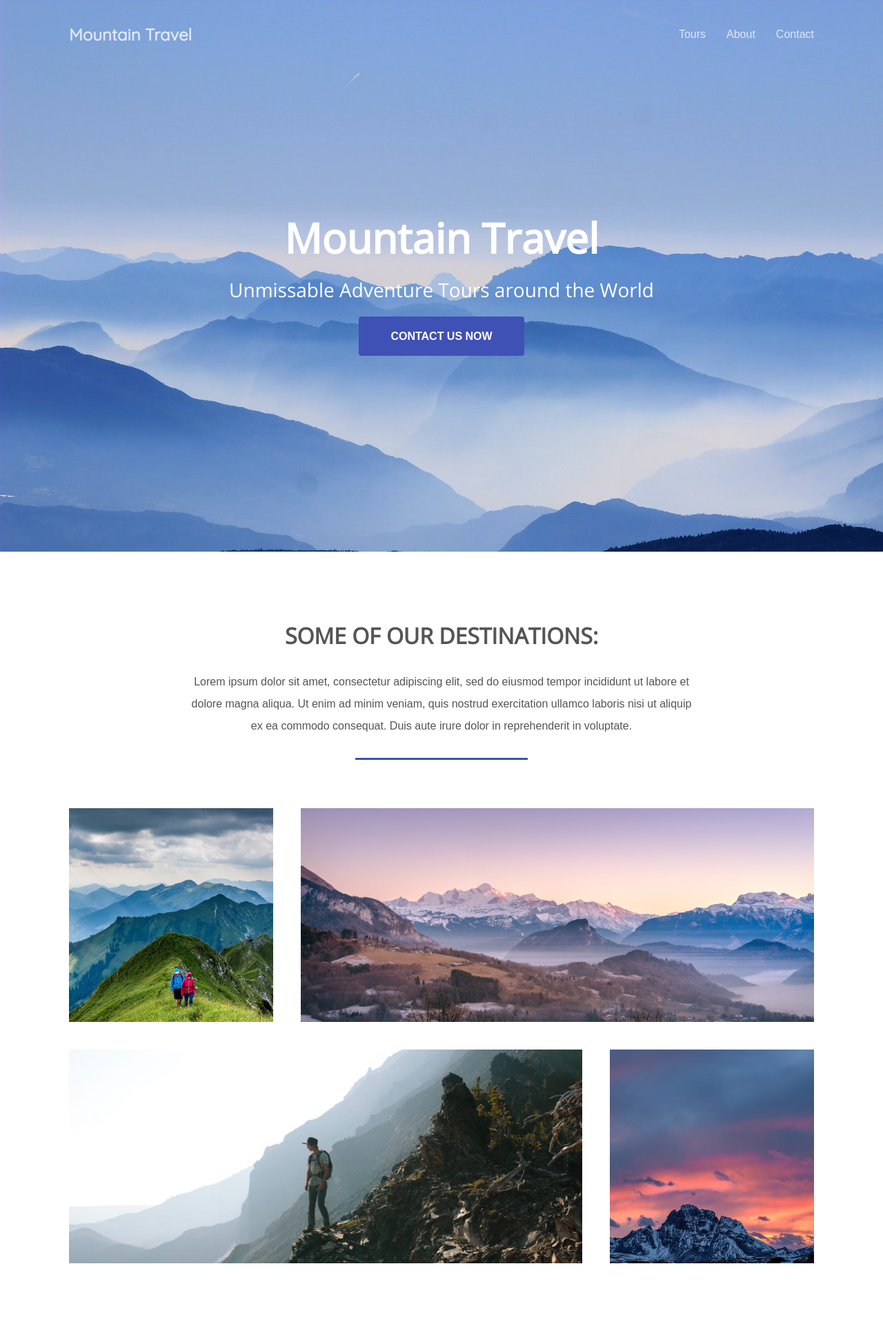
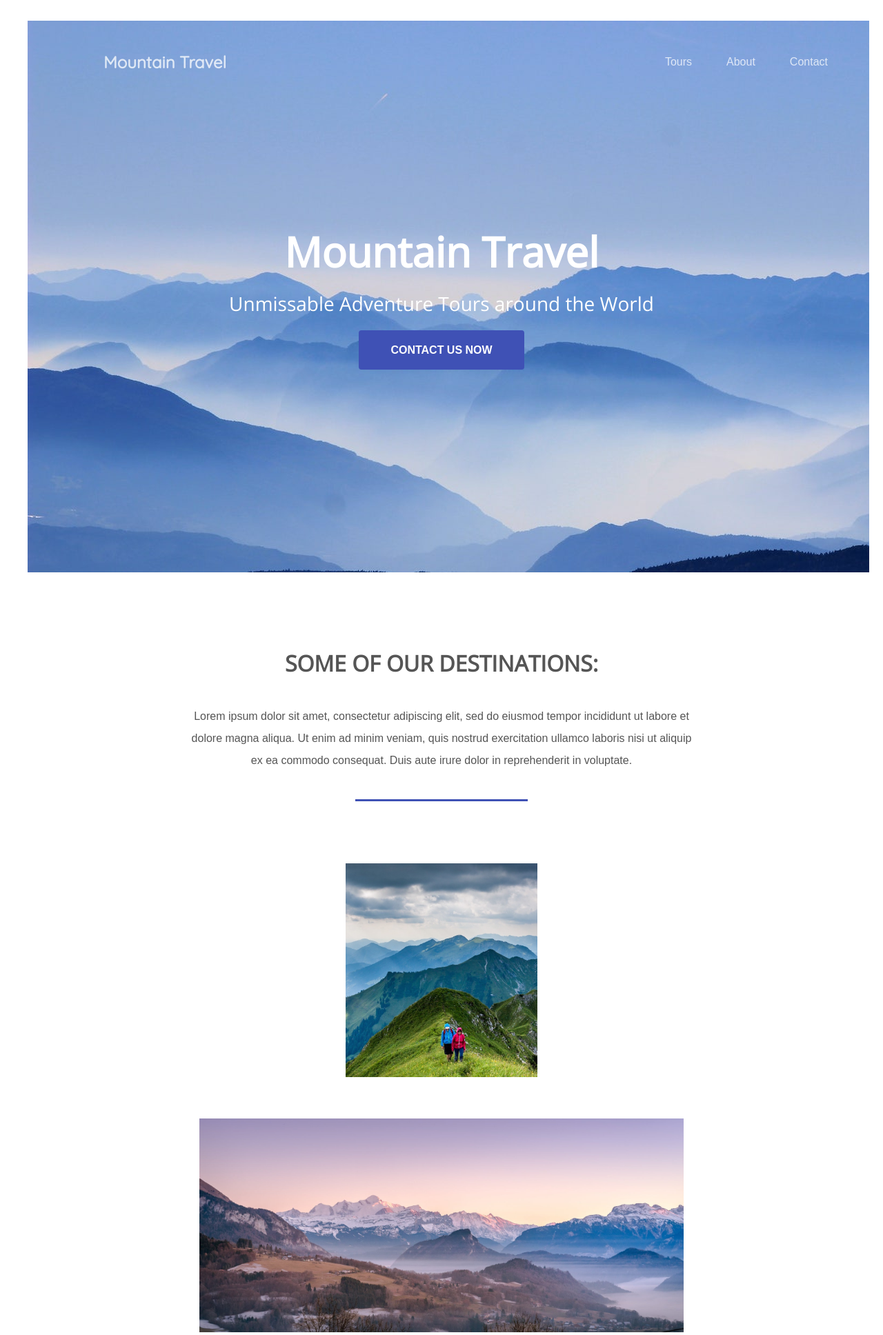
Before and after one commit to NickRose30/mountain-travel, a PHP site: page / in a window 1280 px wide. Shown: the top 1936 px of the page at 69% size. Run offline with PHP 8.4, Linux system fonts and the light colour scheme; some libraries are stand-ins or nearby versions.

Commit message:
test commit

```diff
--- a/assets/css/styles.css
+++ b/assets/css/styles.css
@@ -1,7 +1,7 @@
 /* general styles */
 
 * {
-	margin: 0;
+	margin: 10px;
 	padding: 0;
 	box-sizing: border-box;
 }
```
